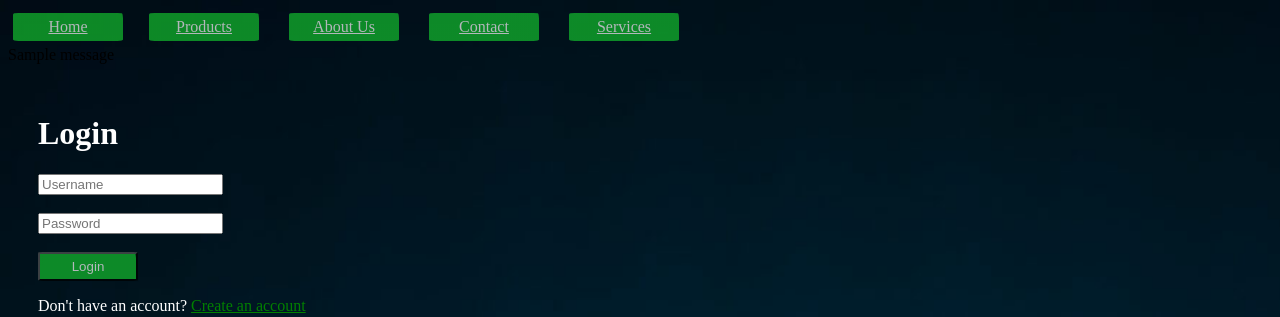
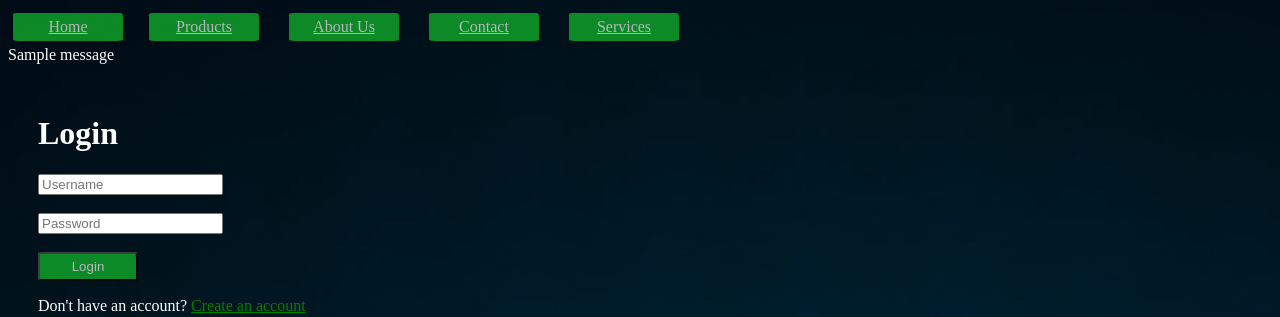
Before and after one commit to Attah-Christian/crypto-project, a Django app: page /login in a window 1280 px wide. Shown: the top 317 px of the page. Run offline with Django 4.2, Linux system fonts and the light colour scheme; one stand-in notice (Sample message) is shown.

Commit message:
modified template

```diff
--- a/pages/templates/messages.html
+++ b/pages/templates/messages.html
@@ -3,10 +3,12 @@
 {% block pagecontent %}
 
 
-{% if messages %}
+<div class="message">
+        {% if messages %}
         {% for message in messages %}
                 <div class="alert alert-{{ message.tags }}">{{ message }}</div>
         {% endfor %}
     {% endif %}
 
 {% endblock %}
+</div>
--- a/static/css/main.css
+++ b/static/css/main.css
@@ -532,3 +532,7 @@ div .tradview .inv {
 .tin {
     padding-bottom: 1024px;
 }
+
+.message {
+    color: #fff;
+}
```
